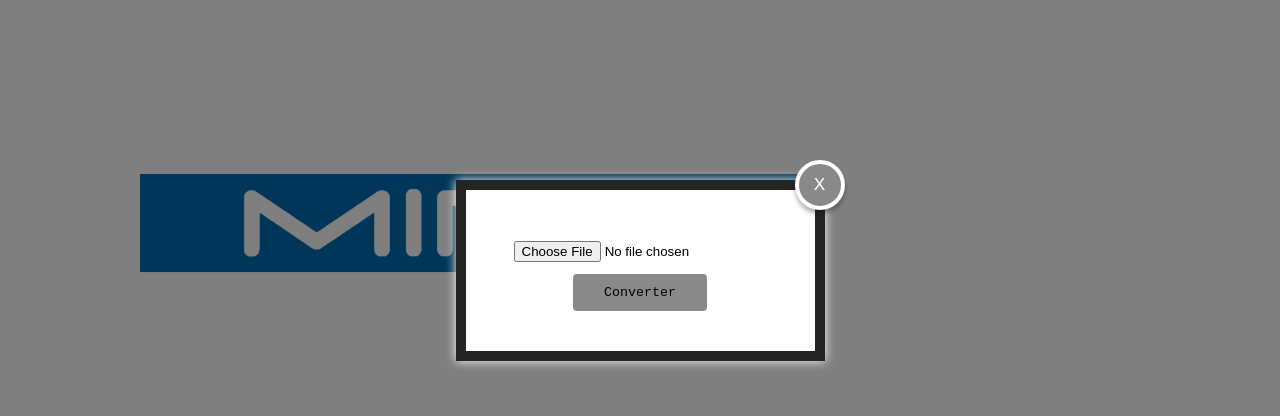
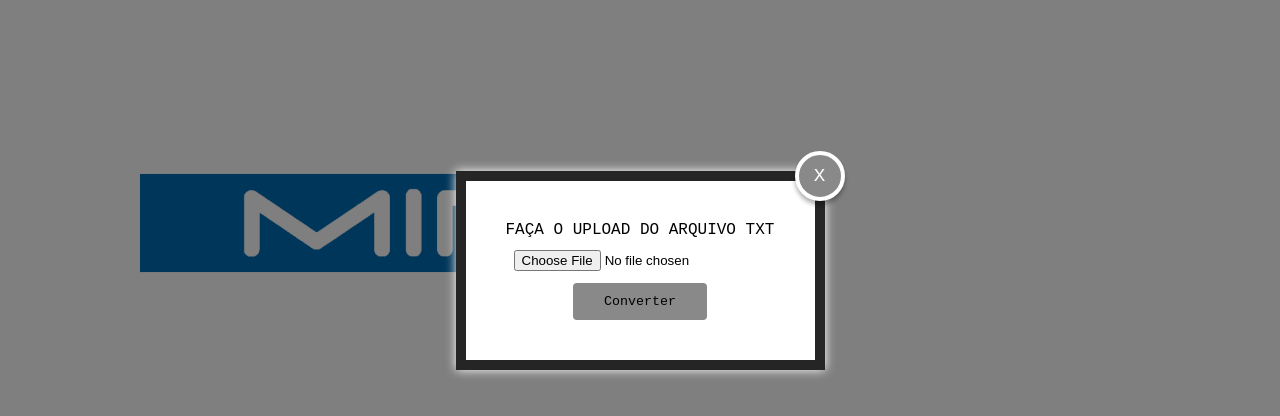
Before and after one commit to TiagoErnandes/convertemips, a plain HTML site: page index.html in a window 1280 px wide. Shown: the part 122-538 px from the top of the page. Drawn offline with Linux system fonts and the light colour scheme.

Commit message:
adicionado texto ao modal

```diff
--- a/index.html
+++ b/index.html
@@ -32,6 +32,7 @@
   <div class="fundo-mips ativo" data-modal="fundo">
     <section class="modal-container ativo" data-modal="container">
       <div class="modal">
+        <p>FAÇA O UPLOAD DO ARQUIVO TXT</p>
         <input type="file" id="inputCSV" accept="text/" onChange="pegaCSV(this)">
         <div id="CSVsaida"></div>
         <button type="submit" class="executar">Converter</button>
```
